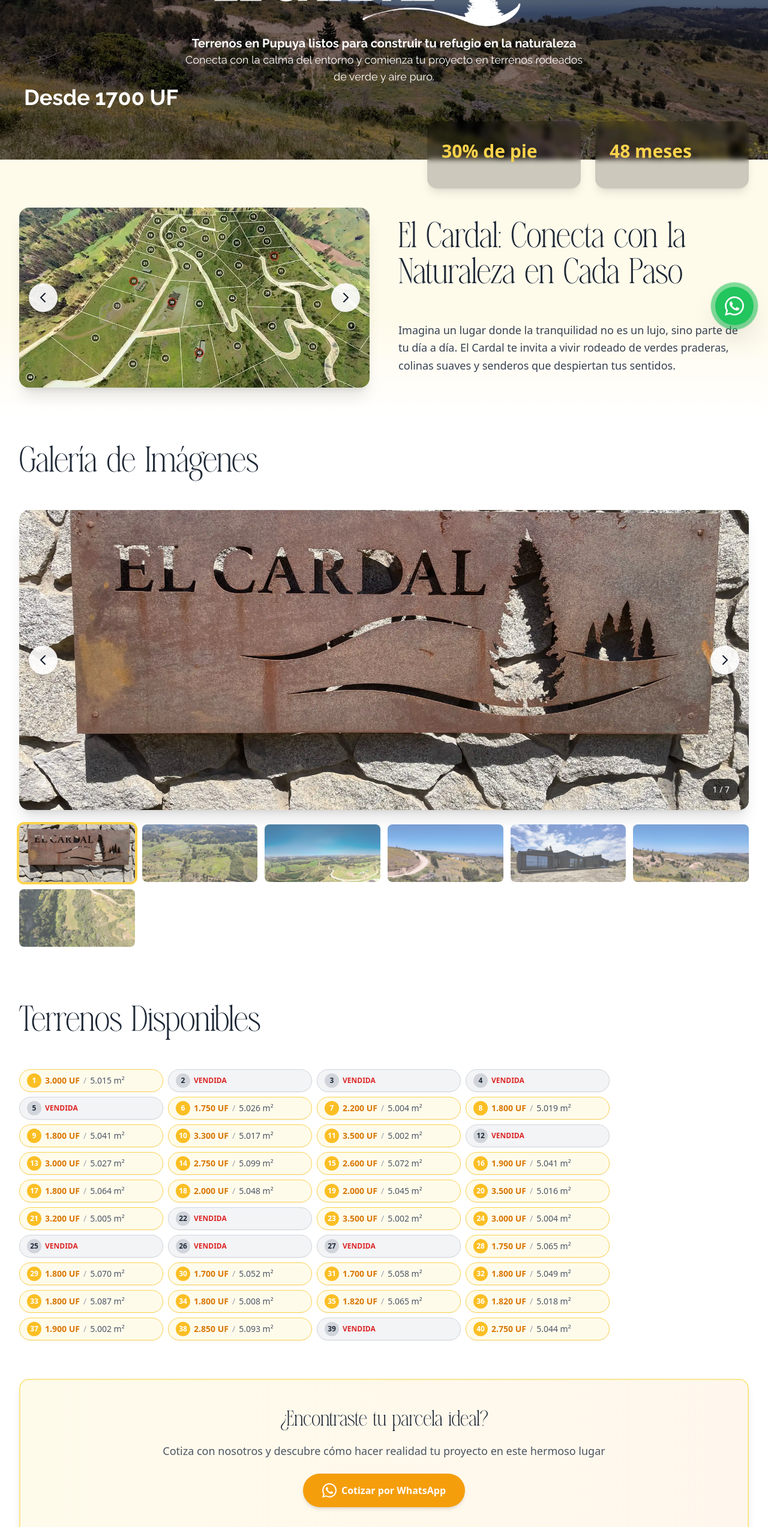
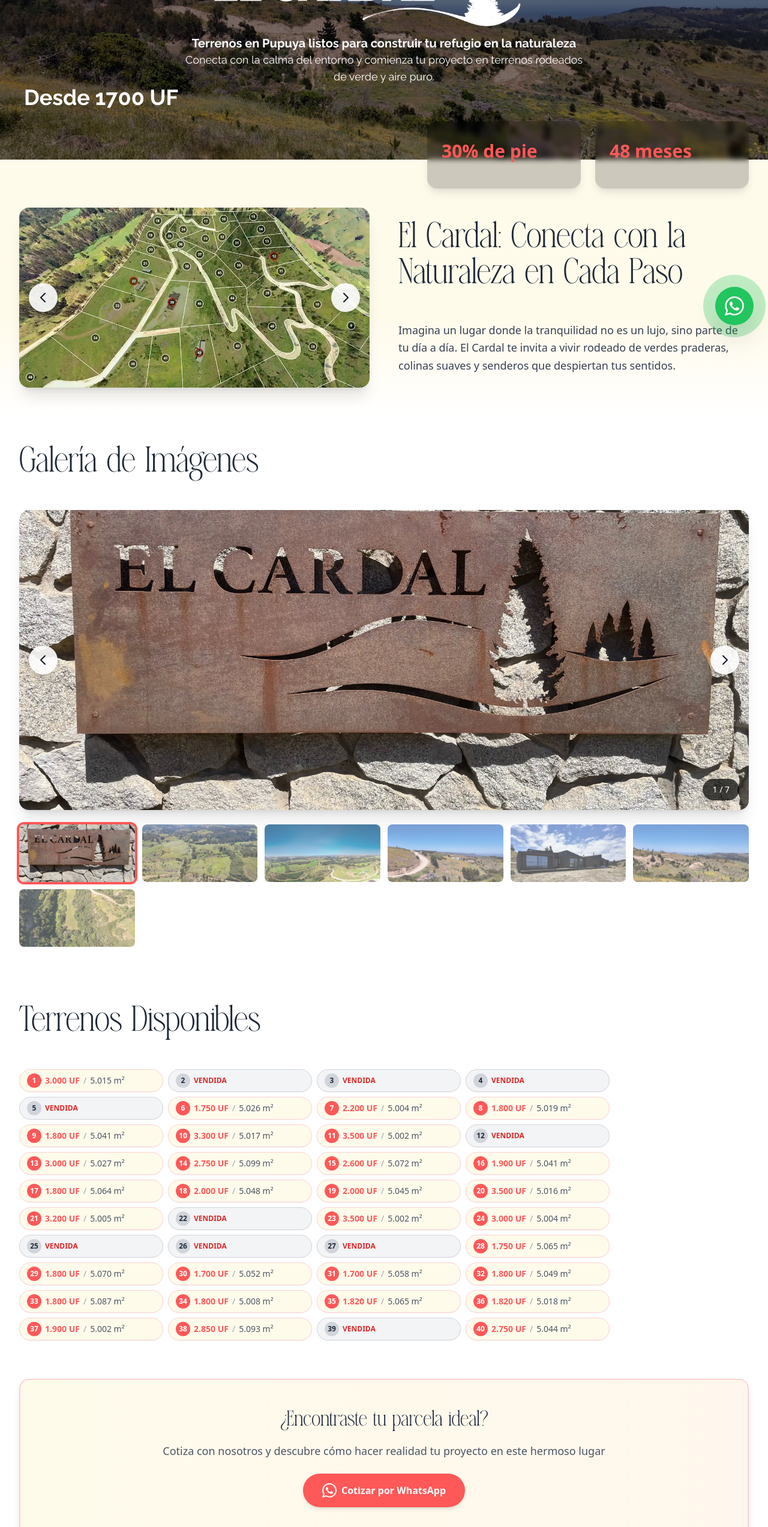
Before and after one commit to pipevera/DunasDePupuya, a Nuxt app: page /El-cardal in a window 1280 px wide. Shown: the part 234-2779 px from the top of the page at 60% size. Built offline with nearby package versions, Linux system fonts and the light colour scheme; a web font is replaced by a local one.

Commit message:
added map

```diff
--- a/app/components/Conversemos.vue
+++ b/app/components/Conversemos.vue
@@ -82,14 +82,14 @@
         </div>
 
         <!-- CTA adicional -->
-        <div class="bg-white border border-amber-300 rounded-xl p-6 shadow-lg w-full">
+        <div class="bg-white border border-[#FF5858] ] rounded-xl p-6 shadow-lg w-full">
           <h4 class="text-xl font-bold mb-2 text-gray-800">¿Prefieres visitarnos?</h4>
           <p class="text-gray-700 mb-4">
             Agenda una visita a terreno y conoce personalmente nuestras parcelas en la Costa de Navidad.
           </p>
           <a href="https://wa.me/56990023442?text=Hola,%20me%20gustaría%20agendar%20una%20visita%20a%20terreno."
             target="_blank"
-            class="inline-block bg-[#E93A3A] hover:bg-red-600 text-white font-semibold px-6 py-3 rounded-lg transition-all duration-300 transform hover:scale-105">
+            class="inline-block bg-[#FF5858] text-white font-semibold px-6 py-3 rounded-lg transition-all duration-300 transform hover:scale-105">
             Agendar visita
           </a>
         </div>
--- a/app/components/Navbar.vue
+++ b/app/components/Navbar.vue
@@ -14,7 +14,7 @@
       ]">
         <NuxtLink v-for="link in links" :key="link.name" :class="[
           'relative pb-2 transition cursor-pointer group px-2',
-          'before:content-[\'\'] before:absolute before:bottom-0 before:left-0 before:h-[3px] before:bg-yellow-400 before:transition-all before:duration-300',
+          'before:content-[\'\'] before:absolute before:bottom-0 before:left-0 before:h-[3px] before:bg-[#FF5858] before:transition-all before:duration-300',
           activeSection === link.section ? 'before:w-full' : 'before:w-0 hover:before:w-full'
         ]" @click="handleLinkClick(link)">
           {{ link.name }}
@@ -48,7 +48,7 @@
         <div class="absolute top-full left-0 w-full bg-black/40  ">
           <div class="flex flex-col items-center gap-6 text-white font-semibold py-8">
             <NuxtLink v-for="link in links" :key="link.name"
-              class="hover:text-yellow-400 transition text-lg cursor-pointer"
+              class="hover:text-[#FF5858] transition text-lg cursor-pointer"
               @click="handleLinkClick(link)">
               {{ link.name }}
             </NuxtLink>
--- a/app/components/ProjectBanner.vue
+++ b/app/components/ProjectBanner.vue
@@ -21,12 +21,12 @@
         <div class="flex items-center justify-center md:justify-end gap-6">
           <!-- Card 1 -->
           <div class="bg-black/20 backdrop-blur-sm shadow-lg w-64 h-28 rounded-2xl p-6 transform transition-all flex flex-col justify-center">
-            <h3 class="text-3xl font-bold text-amber-300 mb-3">30% de pie</h3>
+            <h3 class="text-3xl font-bold text-[#FF5858] mb-3">30% de pie</h3>
           </div>
 
           <!-- Card 2 -->
           <div class="bg-black/20 backdrop-blur-sm shadow-lg w-64 h-28 rounded-2xl p-6 transform transition-all flex flex-col justify-center">
-            <h3 class="text-3xl font-bold text-amber-300 mb-3">48 meses</h3>
+            <h3 class="text-3xl font-bold text-[#FF5858] mb-3">48 meses</h3>
           </div>
         </div>
       </div>
--- a/app/components/ProjectGallery.vue
+++ b/app/components/ProjectGallery.vue
@@ -37,7 +37,7 @@
       <div class="mt-6 grid grid-cols-4 md:grid-cols-6 gap-3">
         <div v-for="(image, index) in images" :key="index" @click="currentIndex = index"
           class="relative h-24 rounded-lg overflow-hidden cursor-pointer transition-all hover:scale-105"
-          :class="currentIndex === index ? 'ring-4 ring-amber-300' : 'opacity-70 hover:opacity-100'">
+          :class="currentIndex === index ? 'ring-4 ring-[#FF5858]' : 'opacity-70 hover:opacity-100'">
           <img :src="image" :alt="`Miniatura ${index + 1}`" class="w-full h-full object-cover" />
         </div>
       </div>
--- a/app/components/Table.vue
+++ b/app/components/Table.vue
@@ -10,7 +10,7 @@
           v-for="(terreno, index) in terrenos"
           :key="index"
           class="inline-flex items-center gap-1.5 rounded-full shadow-sm hover:shadow-md transition-all px-3 py-1.5 text-sm border w-[240px]"
-          :class="terreno.valor === 'vendida' ? 'bg-gray-100 border-gray-300' : 'bg-amber-50 border-amber-300 hover:bg-amber-100'"
+          :class="terreno.valor === 'vendida' ? 'bg-gray-100 border-gray-300' : 'bg-amber-50 border-[#FFD1D1] hover:border-[#FF5858] '"
         >
           <template v-if="terreno.valor === 'vendida'">
             <span class="flex items-center justify-center w-6 h-6 rounded-full bg-gray-300 text-gray-800 font-bold text-xs">{{ terreno.numero }}</span>
@@ -18,15 +18,15 @@
           </template>
 
           <template v-else>
-            <span class="flex items-center justify-center w-6 h-6 rounded-full bg-amber-400 text-white font-bold text-xs">{{ terreno.numero }}</span>
-            <span class="text-amber-600 font-bold">{{ terreno.valor.toLocaleString('es-CL') }} UF</span>
+            <span class="flex items-center justify-center w-6 h-6 rounded-full bg-[#FF5858] text-white font-bold text-xs">{{ terreno.numero }}</span>
+            <span class="text-[#FF5858] font-bold">{{ terreno.valor.toLocaleString('es-CL') }} UF</span>
             <span class="text-gray-400">/</span>
             <span class="text-gray-600">{{ terreno.m2.toLocaleString('es-CL') }} m²</span>
           </template>
         </div>
       </div>
 
-      <div class="mt-16 bg-gradient-to-r from-amber-50 to-orange-50 rounded-2xl p-8 md:p-12 border-2 border-amber-200 shadow-lg">
+      <div class="mt-16 bg-gradient-to-r from-amber-50 to-orange-50 rounded-2xl p-8 md:p-12 border-2 border-[#FFD1D1] hover:border-[#FF5858] transition-all shadow-lg">
         <div class="max-w-3xl mx-auto text-center">
           <h3 class="text-3xl md:text-4xl font-Darina text-gray-800 mb-4">
             ¿Encontraste tu parcela ideal?
@@ -37,7 +37,7 @@
           <a
             href="https://wa.me/56990023442"
             target="_blank"
-            class="inline-flex items-center gap-2 bg-amber-500 hover:bg-amber-600 text-white font-semibold px-8 py-4 rounded-full transition-all shadow-md hover:shadow-xl transform hover:-translate-y-1"
+            class="inline-flex items-center gap-2 bg-[#FF5858] text-white font-semibold px-8 py-4 rounded-full transition-all shadow-md hover:shadow-xl transform hover:-translate-y-1"
           >
             <svg class="w-6 h-6" fill="currentColor" viewBox="0 0 24 24">
               <path d="M17.472 14.382c-.297-.149-1.758-.867-2.03-.967-.273-.099-.471-.148-.67.15-.197.297-.767.966-.94 1.164-.173.199-.347.223-.644.075-.297-.15-1.255-.463-2.39-1.475-.883-.788-1.48-1.761-1.653-2.059-.173-.297-.018-.458.13-.606.134-.133.298-.347.446-.52.149-.174.198-.298.298-.497.099-.198.05-.371-.025-.52-.075-.149-.669-1.612-.916-2.207-.242-.579-.487-.5-.669-.51-.173-.008-.371-.01-.57-.01-.198 0-.52.074-.792.372-.272.297-1.04 1.016-1.04 2.479 0 1.462 1.065 2.875 1.213 3.074.149.198 2.096 3.2 5.077 4.487.709.306 1.262.489 1.694.625.712.227 1.36.195 1.871.118.571-.085 1.758-.719 2.006-1.413.248-.694.248-1.289.173-1.413-.074-.124-.272-.198-.57-.347m-5.421 7.403h-.004a9.87 9.87 0 01-5.031-1.378l-.361-.214-3.741.982.998-3.648-.235-.374a9.86 9.86 0 01-1.51-5.26c.001-5.45 4.436-9.884 9.888-9.884 2.64 0 5.122 1.03 6.988 2.898a9.825 9.825 0 012.893 6.994c-.003 5.45-4.437 9.884-9.885 9.884m8.413-18.297A11.815 11.815 0 0012.05 0C5.495 0 .16 5.335.157 11.892c0 2.096.547 4.142 1.588 5.945L.057 24l6.305-1.654a11.882 11.882 0 005.683 1.448h.005c6.554 0 11.89-5.335 11.893-11.893a11.821 11.821 0 00-3.48-8.413z"/>
--- a/app/components/Testimonials.vue
+++ b/app/components/Testimonials.vue
@@ -14,13 +14,13 @@
         <div
           v-for="(testimonial, index) in testimonials"
           :key="index"
-          class="bg-white rounded-2xl p-8 shadow-lg hover:shadow-xl transition-all border-2 border-amber-100 hover:border-amber-300"
+          class="bg-white rounded-2xl p-8 shadow-lg hover:shadow-xl transition-all border-2 border-[#FFD1D1] hover:border-[#FF5858]"
         >
           <div class="flex items-center gap-1 mb-4">
             <svg
               v-for="star in 5"
               :key="star"
-              class="w-5 h-5 text-amber-400 fill-current"
+              class="w-5 h-5 text-[#FF5858] fill-current"
               viewBox="0 0 20 20"
             >
               <path d="M10 15l-5.878 3.09 1.123-6.545L.489 6.91l6.572-.955L10 0l2.939 5.955 6.572.955-4.756 4.635 1.123 6.545z"/>
@@ -32,7 +32,7 @@
           </p>
 
           <div class="flex items-center gap-4">
-            <div class="w-12 h-12 rounded-full bg-gradient-to-br from-amber-400 to-orange-500 flex items-center justify-center text-white font-bold text-lg">
+            <div class="w-12 h-12 rounded-full bg-[#FF5858] flex items-center justify-center text-white font-bold text-lg">
               {{ testimonial.initials }}
             </div>
             <div>
--- /dev/null
+++ b/app/components/Ubicacion.vue
@@ -0,0 +1,37 @@
+<template>
+  <section id="ubicacion" class="py-16 px-8 bg-gradient-to-b from-white to-amber-50">
+    <div class="max-w-7xl mx-auto">
+      <div class="text-center mb-12">
+        <h2 class="text-5xl md:text-6xl font-Darina text-gray-800 mb-4">
+          Nuestra Ubicación
+        </h2>
+        <p class="text-lg text-gray-600 max-w-2xl mx-auto">
+          Encuentra el paraíso en la Costa de Navidad, Región de O'Higgins
+        </p>
+      </div>
+
+      <!-- Mapa a lo largo -->
+      <div class="rounded-2xl overflow-hidden shadow-xl border-2 border-[#FFD1D1] hover:border-[#FF5858] transition-all">
+        <iframe
+          :src="mapUrl"
+          width="100%"
+          height="500"
+          style="border:0;"
+          allowfullscreen=""
+          loading="lazy"
+          referrerpolicy="no-referrer-when-downgrade"
+          class="w-full"
+        ></iframe>
+      </div>
+    </div>
+  </section>
+</template>
+
+<script setup>
+// Puedes agregar props si necesitas diferentes ubicaciones para cada proyecto
+const props = defineProps({
+  mapUrl: {
+    type: String,
+  }
+})
+</script>
--- a/app/data/projects.js
+++ b/app/data/projects.js
@@ -6,6 +6,7 @@ const projects = [
     logo: "/images/proyectos/marcordillera/logo/marcordillera-logo.png",
     projectTitle: "Marcordillera: Tu refugio entre el mar y la montaña",
     projectDescription: "Imagina despertar cada mañana con el sonido de las olas y la vista de los cerros que se funden en el horizonte. En Marcordillera, ese sueño puede ser tu realidad. Ubicado en la tranquila zona de Navidad, con terrenos amplios y bien ubicados, ideales para construir el hogar que siempre pensaste en el mar.",
+    mapUrl: "https://www.google.com/maps/embed?pb=!1m14!1m8!1m3!1d17558.438711789488!2d-71.84241599892918!3d-33.98431484509994!3m2!1i1024!2i768!4f13.1!3m3!1m2!1s0x9663d17213ec0a05%3A0x16c5d11566dd8fc2!2sMAR%20CORDILLERA!5e1!3m2!1ses-419!2scl!4v1761129839606!5m2!1ses-419!2sc",
     value: "1700",
     features: [
       "Parcelas desde 8.000 m²",
@@ -40,6 +41,7 @@ const projects = [
     logo: "/images/proyectos/elcardal/logo/elcardal-logo.png",
     projectTitle: "El Cardal: Conecta con la Naturaleza en Cada Paso",
     projectDescription: "Imagina un lugar donde la tranquilidad no es un lujo, sino parte de tu día a día. El Cardal te invita a vivir rodeado de verdes praderas, colinas suaves y senderos que despiertan tus sentidos.",
+    mapUrl: "https://www.google.com/maps/embed?pb=!1m14!1m8!1m3!1d25780.863747649637!2d-71.838983!3d-33.972649!3m2!1i1024!2i768!4f13.1!3m3!1m2!1s0x9663d10009f6e8bd%3A0x8b58d99062b1556b!2sLoteo%20El%20Cardal!5e1!3m2!1ses-419!2scl!4v1761129366738!5m2!1ses-419!2scl",
     value: "1700",
     features: [
       "Parcelas desde 5.000 m²",
@@ -105,6 +107,7 @@ const projects = [
     logo: "/images/proyectos/vistalapolcura/logo/vistalapolcura-logo.png",
     projectTitle: "Vista La Polcura: Donde la Naturaleza y la Aventura se Encuentran",
     projectDescription: "¿Buscas un lugar donde la serenidad del campo se combine con la emoción de la vida activa? Aquí al salir de tu casa tienes a tu alcance senderos para trekking, rutas para ciclismo de montaña, lugares para practicar deportes de agua en playas cercanas o una caminata al atardecer al humedal. Cada rincón del terreno está pensado para que la naturaleza y la vida 4x4 convivan de manera armoniosa.",
+    mapUrl: "https://www.google.com/maps/embed?pb=!1m14!1m8!1m3!1d8258.137128510198!2d-71.88476410703645!3d-34.04218099496343!3m2!1i1024!2i768!4f13.1!3m3!1m2!1s0x9663d9271a6c0e35%3A0x8453f75612471656!2sCondominio%20Vista%20La%20Polcura!5e1!3m2!1ses-419!2scl!4v1761129559350!5m2!1ses-419!2scl",
     value: "1700",
     features: [
       "Parcelas premium desde 6.000 m²",
--- a/app/pages/El-cardal.vue
+++ b/app/pages/El-cardal.vue
@@ -26,6 +26,9 @@
       :terrenos="terrenos.elcardal"
     />
 
+    <Ubicacion
+      :mapUrl="projectData.mapUrl"
+    />
   </div>
 </template>
 
--- a/app/pages/La-aguada.vue
+++ b/app/pages/La-aguada.vue
@@ -26,6 +26,9 @@
       :terrenos="terrenos.laaguada"
     />
 
+    <Ubicacion
+      mapUrl="https://www.google.com/maps/embed?pb=!1m18!1m12!1m3!1d106309.77426847!2d-71.89!3d-33.89!2m3!1f0!2f0!3f0!3m2!1i1024!2i768!4f13.1!3m3!1m2!1s0x0%3A0x0!2zMzPCsDUzJzI0LjAiUyA3McKwNTMnMjQuMCJX!5e0!3m2!1ses!2scl!4v1234567890"
+    />
   </div>
 </template>
 
--- a/app/pages/Marcordillera.vue
+++ b/app/pages/Marcordillera.vue
@@ -23,7 +23,11 @@
 
     <Table
       title="Terrenos Disponibles"
-      :terrenos="terrenos.laaguada"
+      :terrenos="terrenos.marcordillera"
+    />
+
+    <Ubicacion
+      :mapUrl="projectData.mapUrl"
     />
   </div>
 </template>
--- a/app/pages/Vista-la-polcura.vue
+++ b/app/pages/Vista-la-polcura.vue
@@ -25,6 +25,10 @@
       title="Terrenos Disponibles"
       :terrenos="terrenos.vistalapolcura"
     />
+
+    <Ubicacion
+      :mapUrl="projectData.mapUrl"
+    />
   </div>
 </template>
 
```
